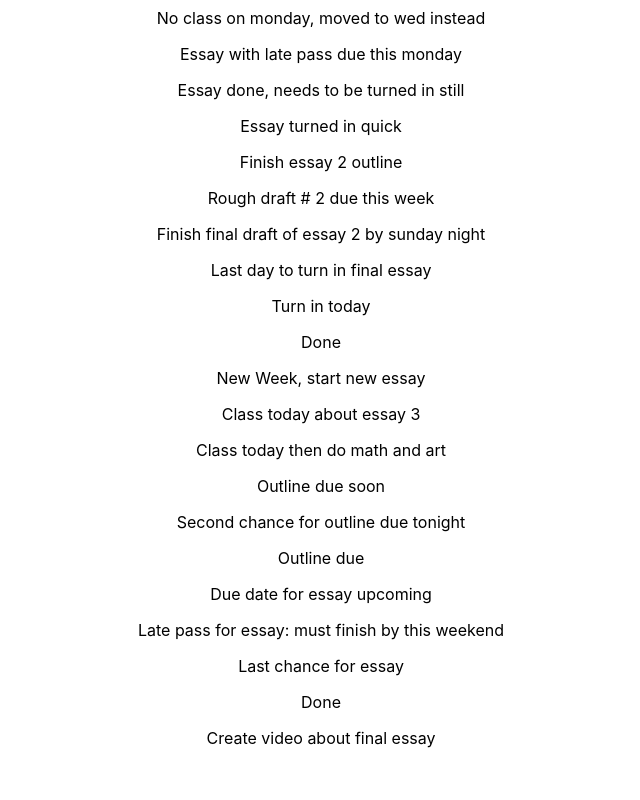
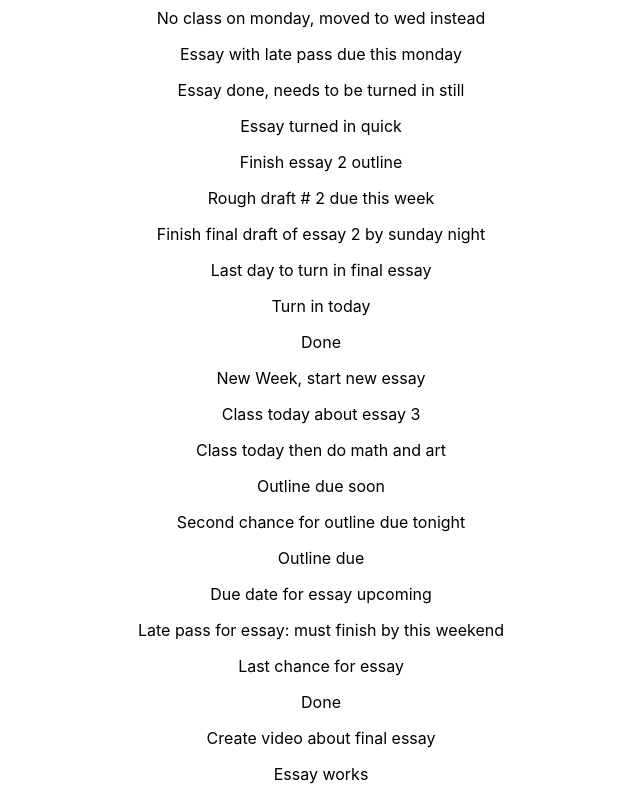
Before and after one commit to jsoomie/school-notebook, a React (Create React App) app: page /english in a window 1280 px wide. Shown: the part 506-1306 px from the top of the page, without its empty margins (319-959 px from the left). Before the commit the page ends 1270 px from the top, so only its background shows below. Built offline with nearby package versions, Linux system fonts and the light colour scheme.

Commit message:
chore: update english

```diff
--- a/src/pages/English/English.tsx
+++ b/src/pages/English/English.tsx
@@ -44,6 +44,7 @@ export const English = () => {
       <p>Last chance for essay</p>
       <p>Done</p>
       <p>Create video about final essay</p>
+      <p>Essay works</p>
     </div>
   );
 };
```
